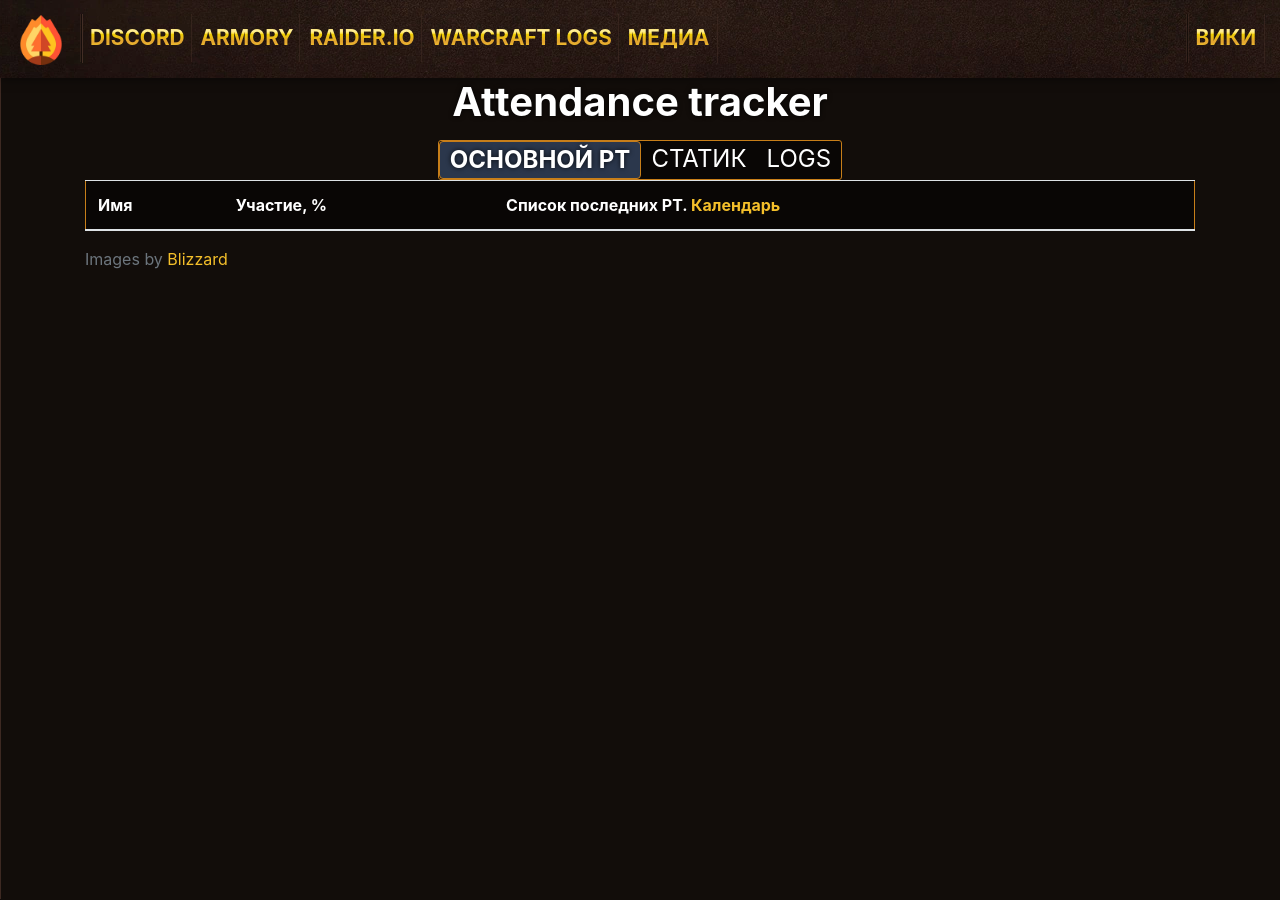
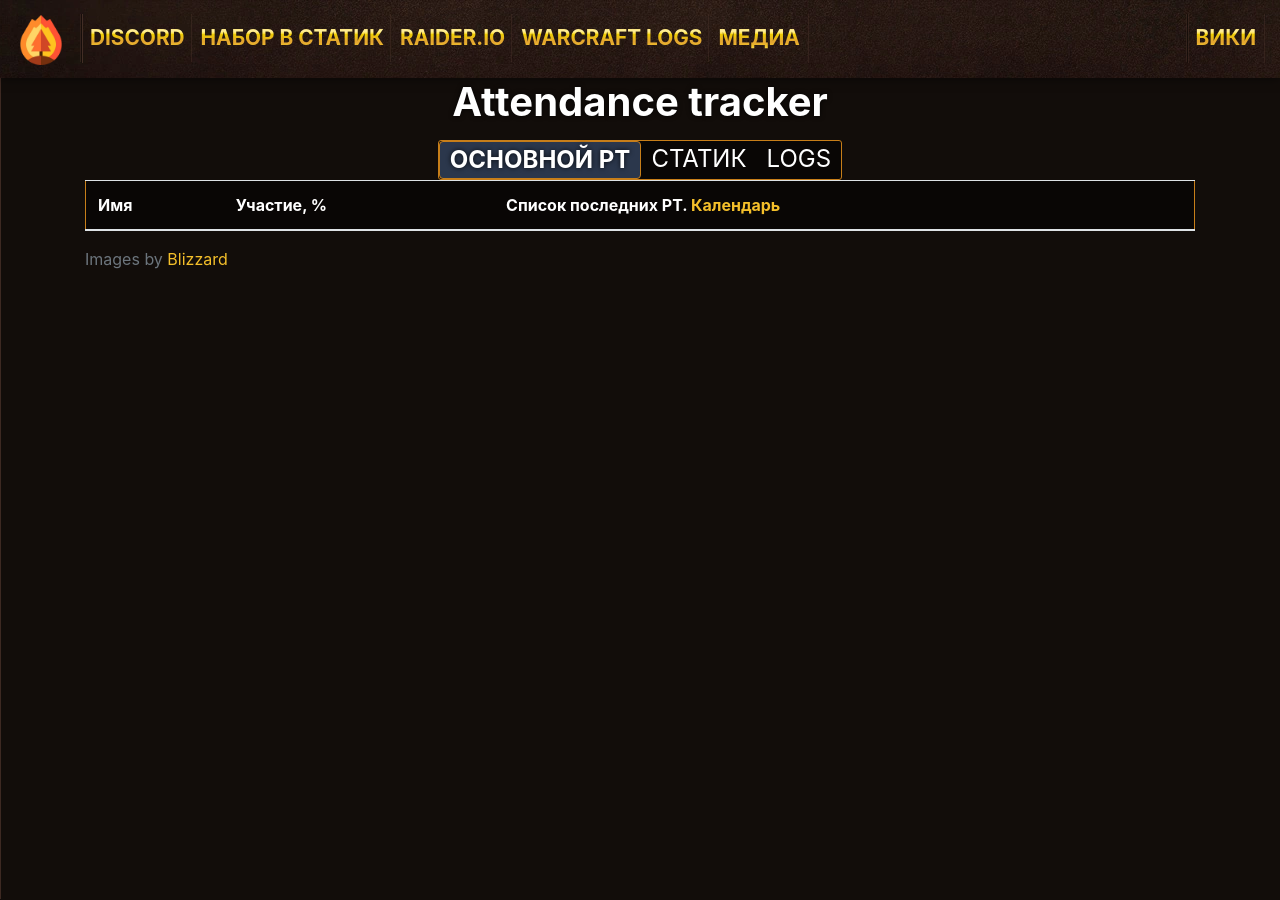
Before and after one commit to forestguild/website, a Jekyll site: the page built from attendance.html, in a window 1280 px wide. Built offline with Jekyll 4.4.1, drawn with Linux system fonts in a browser that asks for light colours; a script that is not in the unit is left out; comment, search, counter and statistics services are not loaded.

Commit message:
added call to arms link

```diff
--- a/_data/nav.yml
+++ b/_data/nav.yml
@@ -3,8 +3,8 @@ top:
   - title: Discord
     url: https://discord.gg/v9mNxAS
     external: true
-  - title: Armory
-    url: https://eu.battle.net/wow/ru/guild/galakrond/Ясный_Лес/
+  - title: Набор в статик
+    url: https://forestguild.club/calltoarms
     external: true
   - title: Raider.IO
     url: https://raider.io/guilds/eu/galakrond/Ясный%20Лес
```
